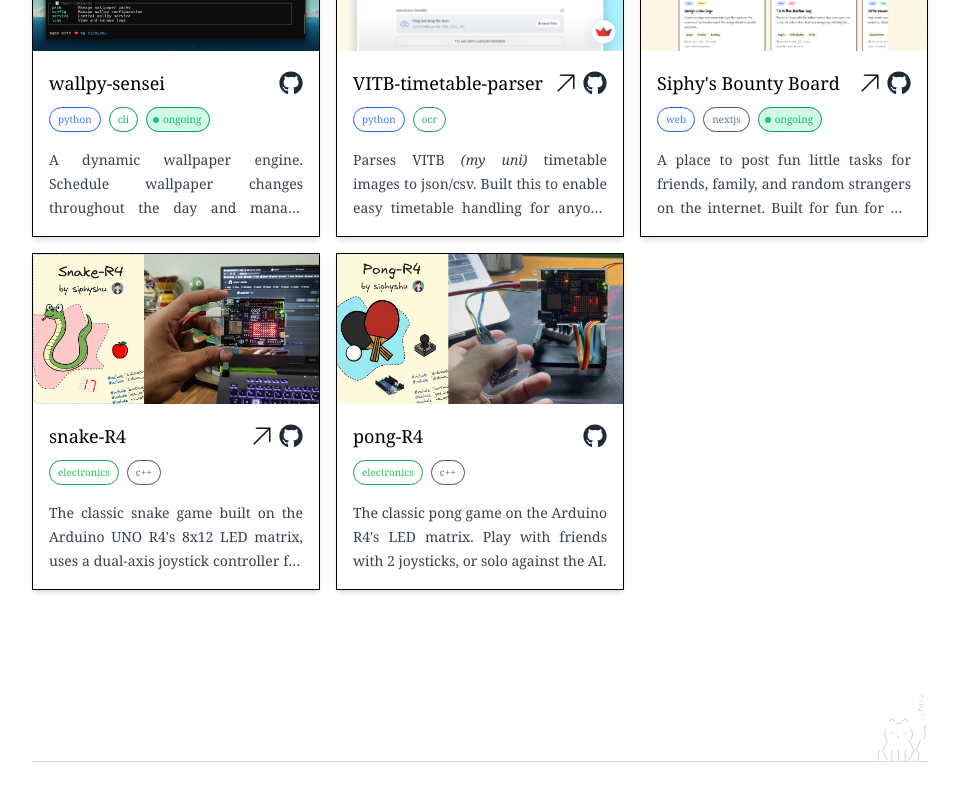
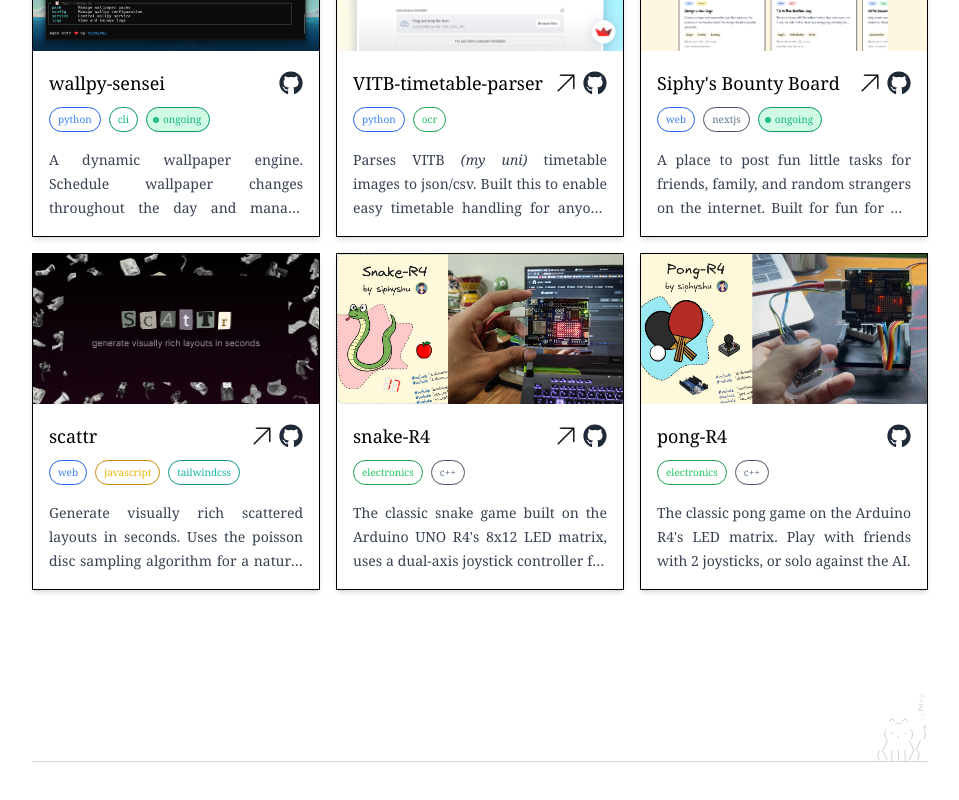
Before and after one commit to siphyshu/siphyshu.me, a Next.js app: page / in a window 1280 px wide. Shown: the part 900-1700 px from the top of the page, without its empty margins (160-1119 px from the left). Built offline with nearby package versions, Linux system fonts and the light colour scheme; no server answers; the database is empty.

Commit message:
adds new project (scattr)

```diff
--- a/data/projects.js
+++ b/data/projects.js
@@ -32,6 +32,18 @@
         tags: ["web", "nextjs", "wip"],
     },
     {
+        id: 10,
+        title: "scattr",
+        description: "Generate visually rich scattered layouts in seconds. Uses the poisson disc sampling algorithm for a natural layout.",
+        thumbnail: "/thumbnails/projects/scattr-thumbnail.png",
+        links: {
+            "external": "https://scattr.siphyshu.me/",
+            "github": "https://github.com/siphyshu/scattr"
+        },
+        tags: ["web", "javascript", "tailwindcss"],
+        hiddentags: ["html", "css"]
+    },
+    {
         id: 1,
         title: "snake-R4",
         description: "The classic snake game built on the Arduino UNO R4's 8x12 LED matrix, uses a dual-axis joystick controller for movement.",
```
Also changed, not shown: public/thumbnails/projects/scattr-thumbnail.png (added).
